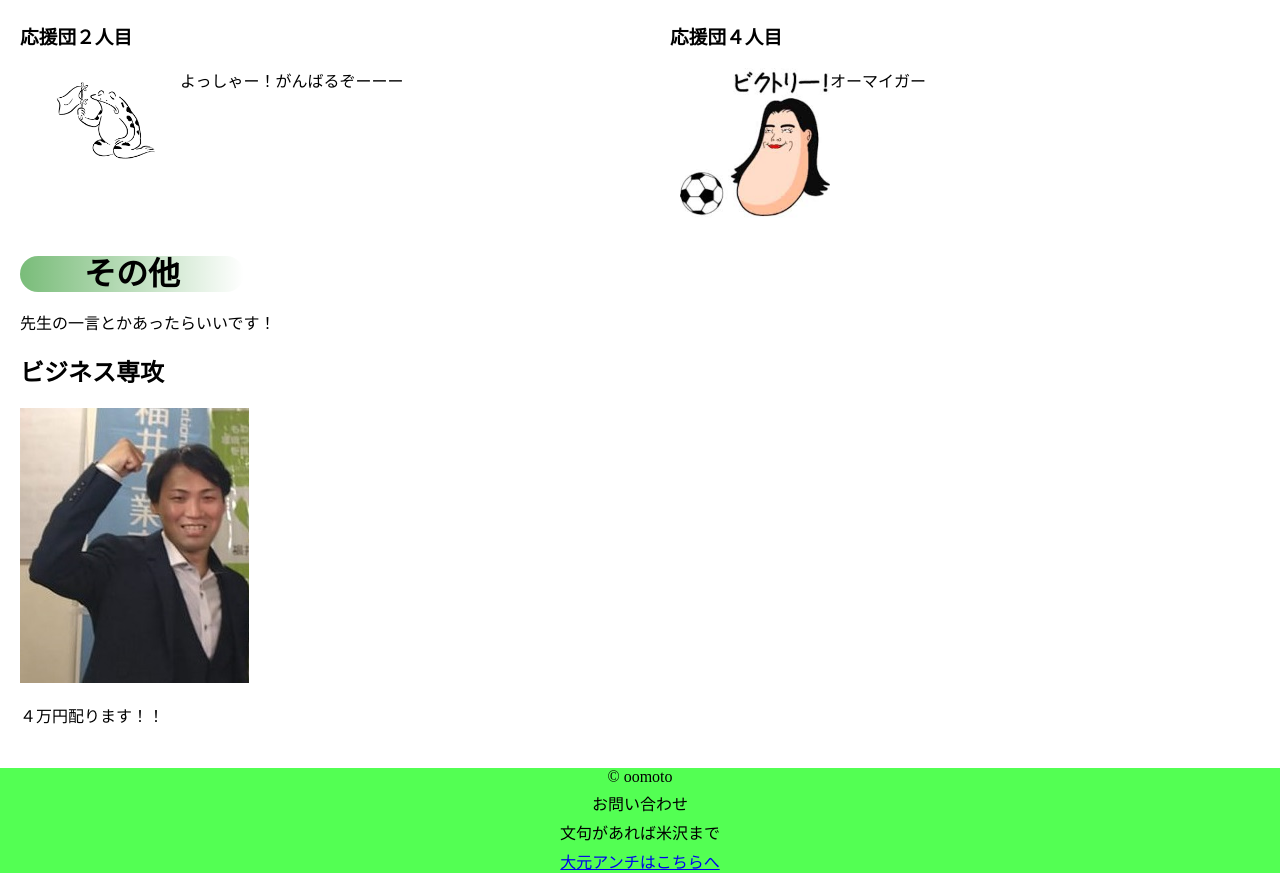
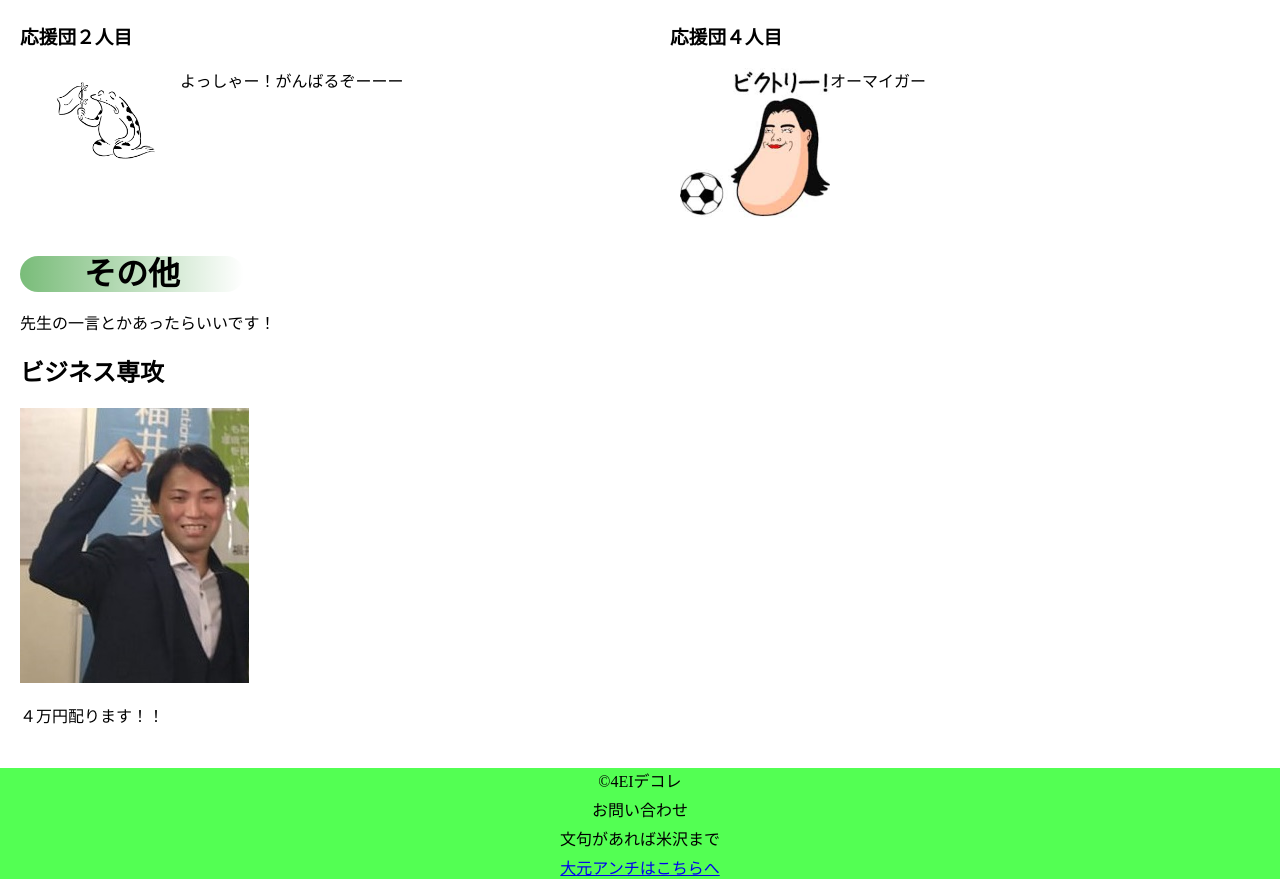
Before and after one commit to akukin-sankakukin/4EI, a plain HTML site: page index.html in a window 1280 px wide. Shown: the part 1637-2516 px from the top of the page. Drawn offline with Linux system fonts and the light colour scheme.

Commit message:
Update index.html

```diff
--- a/index.html
+++ b/index.html
@@ -151,10 +151,12 @@
       </main>
 
       <footer>
-        <p>&copy; oomoto</p>
+        <p>&copy;4EIデコレ</p>
+        <div class="foot">
         <p>お問い合わせ</p>
         <p>文句があれば米沢まで</p>
         <a href="mailto:s57506ko@gmail.com">大元アンチはこちらへ</a>
+        </div>
       </footer>
 
       <div class="roten">
```
